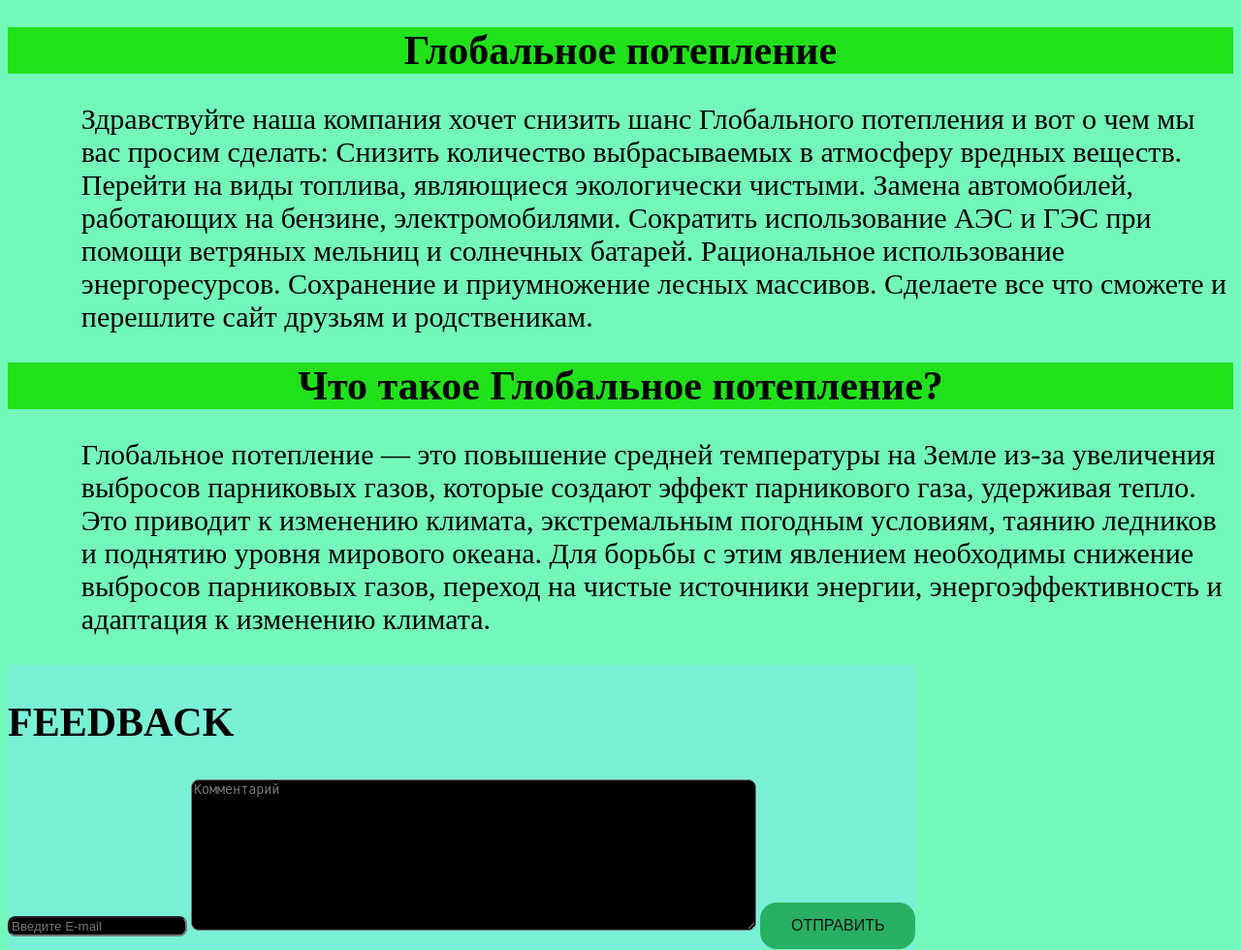
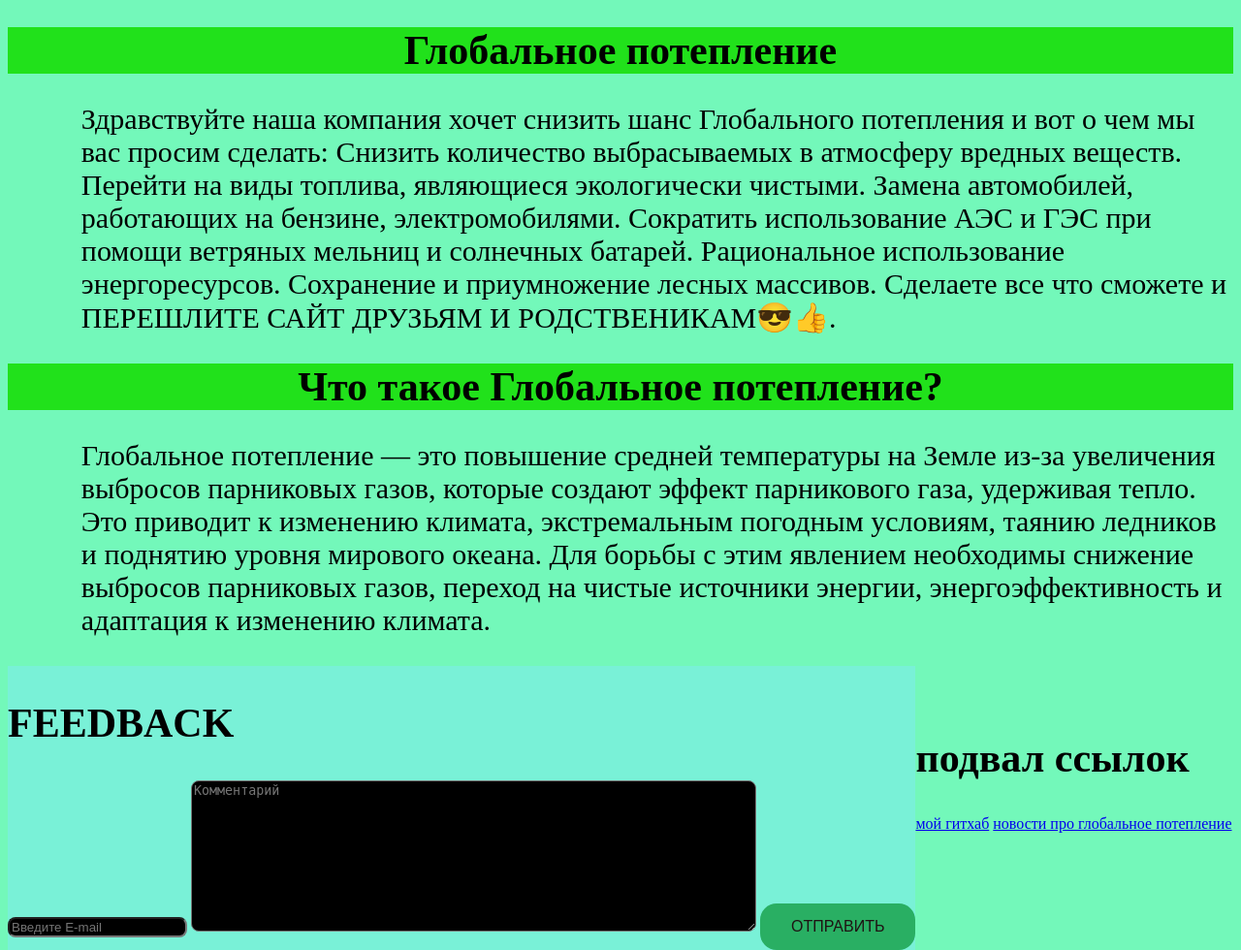
Before and after one commit to pashKacapiBaraKodland/final_project, a Flask app: page / in a window 1280 px wide. Shown: the top 980 px of the page at 97% size. Run offline with Flask 3, Linux system fonts and the light colour scheme; grey boxes are pictures that could not be loaded.

Commit message:
Update index.html

```diff
--- a/final/templates/index.html
+++ b/final/templates/index.html
@@ -20,7 +20,7 @@
             Сократить использование АЭС и ГЭС при помощи ветряных мельниц и солнечных батарей.
             Рациональное использование энергоресурсов.
             Сохранение и приумножение лесных массивов.
-            Сделаете все что сможете и перешлите сайт друзьям и родственикам.
+            Сделаете все что сможете и ПЕРЕШЛИТЕ САЙТ ДРУЗЬЯМ И РОДСТВЕНИКАМ😎👍.
         <h1>Что такое Глобальное потепление?</h1>
         <p>Глобальное потепление — это повышение средней температуры на Земле из-за увеличения выбросов парниковых газов, которые создают эффект парникового газа, удерживая тепло. Это приводит к изменению климата, экстремальным погодным условиям, таянию ледников и поднятию уровня мирового океана. Для борьбы с этим явлением необходимы снижение выбросов парниковых газов, переход на чистые источники энергии, энергоэффективность и адаптация к изменению климата.</p>
         </p>
@@ -42,8 +42,19 @@
 
 
     </div>
-    <divc class="video">
+    <div class="video">
         <iframe width="660" height="415" src="https://www.youtube.com/embed/wcVy-0IBpg4?si=hE1AVje5Yx2LNSjU" title="YouTube video player" frameborder="0" allow="accelerometer; autoplay; clipboard-write; encrypted-media; gyroscope; picture-in-picture; web-share" referrerpolicy="strict-origin-when-cross-origin" allowfullscreen></iframe>
     </div>
+    <br>
+    <br>
+    <h2>подвал ссылок</h2>
+
+    <div class="urls">
+    <footer>
+        <a href="https://github.com/pashKacapiBaraKodland">мой гитхаб</a>
+        <a href="https://ria.ru/keyword_globalnoe_poteplenie/">новости про глобальное потепление</a>
+    </footer>
+    </div>
 </body>
+
 </html>
```
